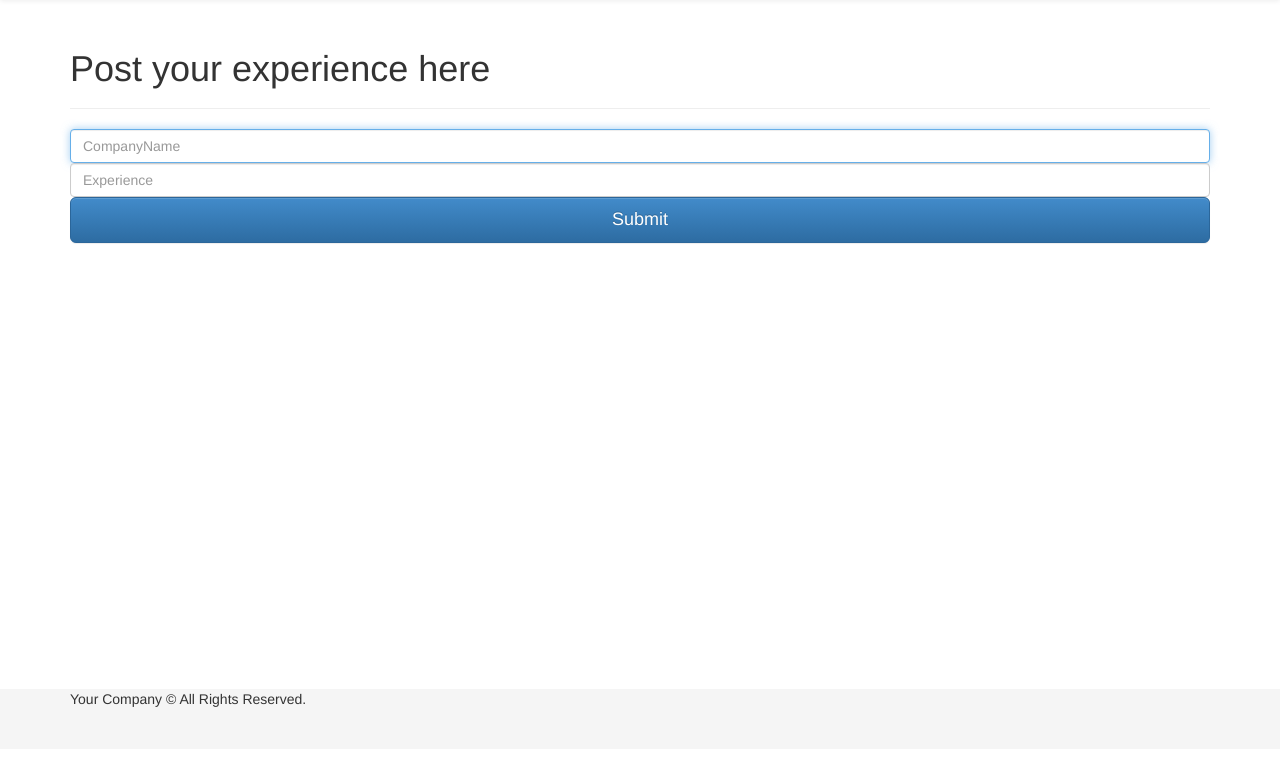
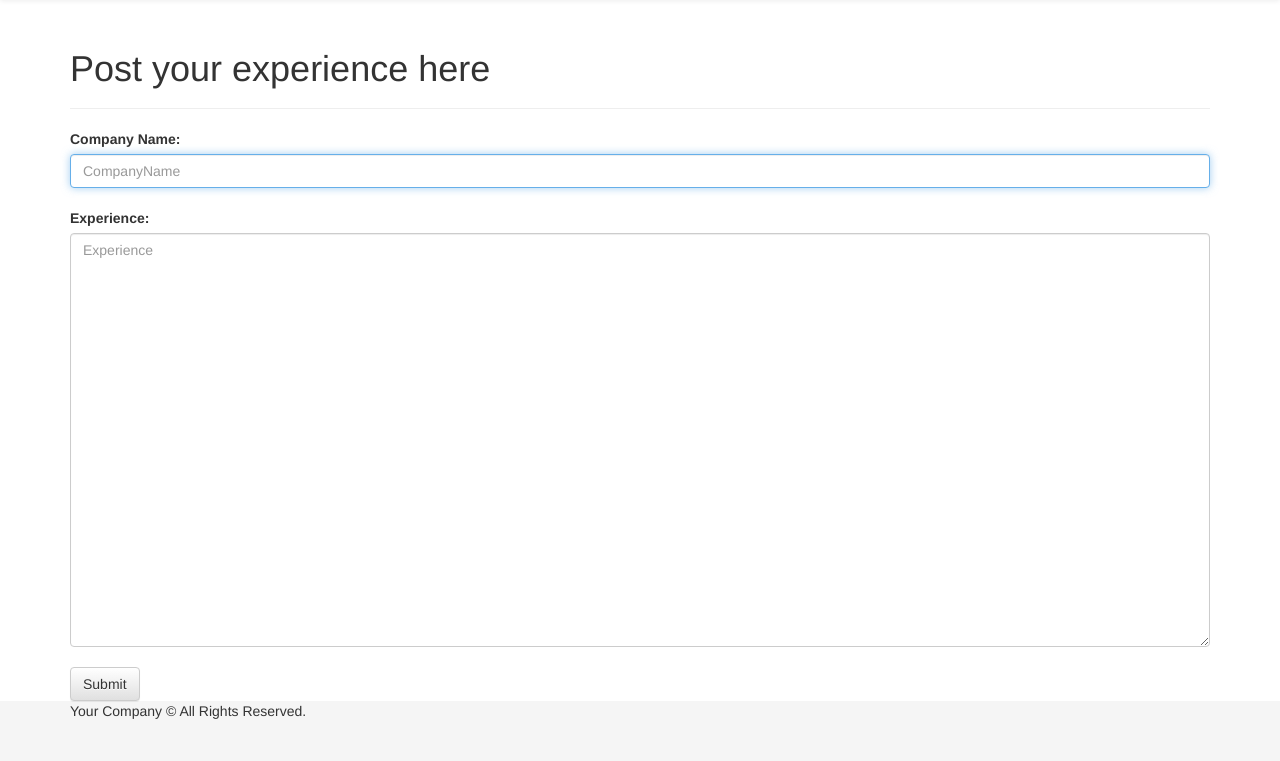
Before and after one commit to Athithyaa/T9WebApp, a Flask app: template templates/pages/placeholder.post.html in a window 1280 px wide. Shown: the part 51-812 px from the top of the page. Before the commit the page ends 758 px from the top, so only its background shows below. Run offline with Flask 2, Linux system fonts and the light colour scheme; the template is opened without the code that fills it: values that come from a table or form of the project are taken from there, others are empty; parts of the project's set-up code (start-up, migrations or seed data) failed here and were passed over; some libraries are stand-ins or nearby versions.

Commit message:
Adding post review form

```diff
--- a/application.py
+++ b/application.py
@@ -29,9 +29,9 @@ def home():
     return render_template('pages/placeholder.home.html')
 
 
-@app.route('/post')
-def post():
-    return render_template('pages/placeholder.post.html',form=PostReviewForm())
+@app.route('/postreview', methods=['GET', 'POST'])
+def postreview():
+    return render_template('pages/placeholder.post.html', form=PostReviewForm())
 
 
 @app.route('/login', methods=['GET', 'POST'])
--- a/forms.py
+++ b/forms.py
@@ -1,6 +1,7 @@
 from flask_wtf import Form
-from wtforms import TextField, PasswordField
+from wtforms import TextField, PasswordField, TextAreaField
 from wtforms.validators import DataRequired, EqualTo, Length
+
 
 # Set your classes here.
 
@@ -33,6 +34,6 @@ class PostReviewForm(Form):
     company = TextField(
         'CompanyName', validators=[DataRequired(), Length(min=1, max=100)]
     )
-    experience = TextField(
+    experience = TextAreaField(
         'Experience', validators=(DataRequired(),Length(min=100, max=3000))
     )
--- a/templates/layouts/main.html
+++ b/templates/layouts/main.html
@@ -53,7 +53,7 @@
         <div class="collapse navbar-collapse">
           <ul class="nav navbar-nav">
             <li {% if request.endpoint == 'home' %} class="active" {% endif %}><a href="{{ url_for('home') }}">Home</a></li>
-            <li {% if request.endpoint == 'post' %} class="active" {% endif %}><a href="{{ url_for('post') }}">Post</a></li>
+            <li {% if request.endpoint == 'post' %} class="active" {% endif %}><a href="{{ url_for('postreview') }}">Post</a></li>
             <!--<li class="dropdown">
               <a class="dropdown-toggle" data-toggle="dropdown">Dropdown <b class="caret"></b></a>
               <ul class="dropdown-menu">
--- a/templates/pages/placeholder.post.html
+++ b/templates/pages/placeholder.post.html
@@ -20,9 +20,13 @@
 </div>
 
 <form method="post" action="/postreview" class="form">
+    <label>Company Name:</label>
     {{ form.company(class_ = 'form-control', placeholder = form.company.label.text, required = true, autofocus=true) }}
-    {{ form.experience(class_ = 'form-control last-input', placeholder = form.experience.label.text, required = true) }}
-    <input type="submit" value="Submit" class="btn btn-primary btn-lg btn-block">
+    <br/>
+    <label>Experience:</label>
+    {{ form.experience(cols="35",rows="20",class_ = 'form-control last-input', placeholder = form.experience.label.text, required = true) }}
+    <br/>
+    <input type="submit" value="Submit" class="btn btn-default">
 </form>
 
 
```
